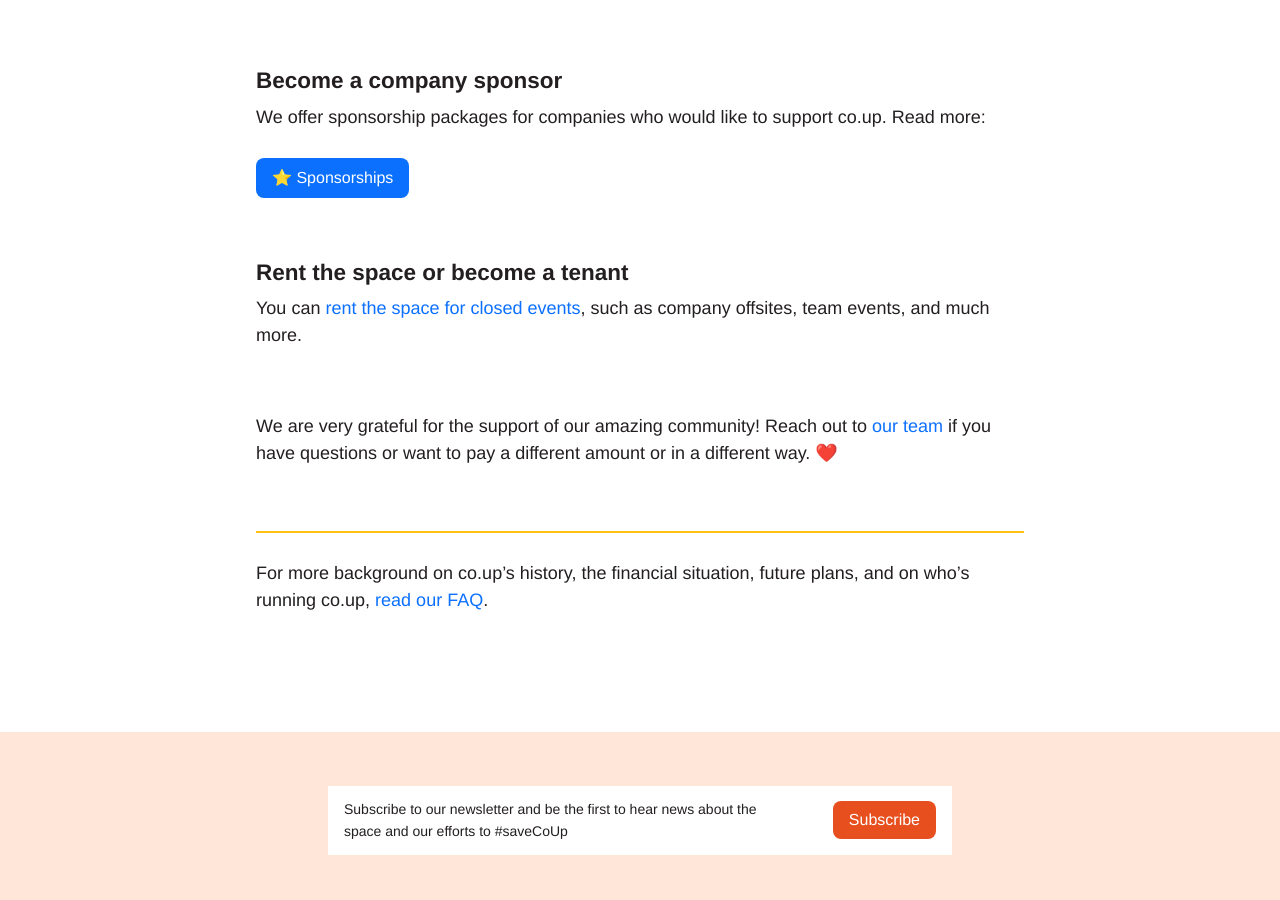
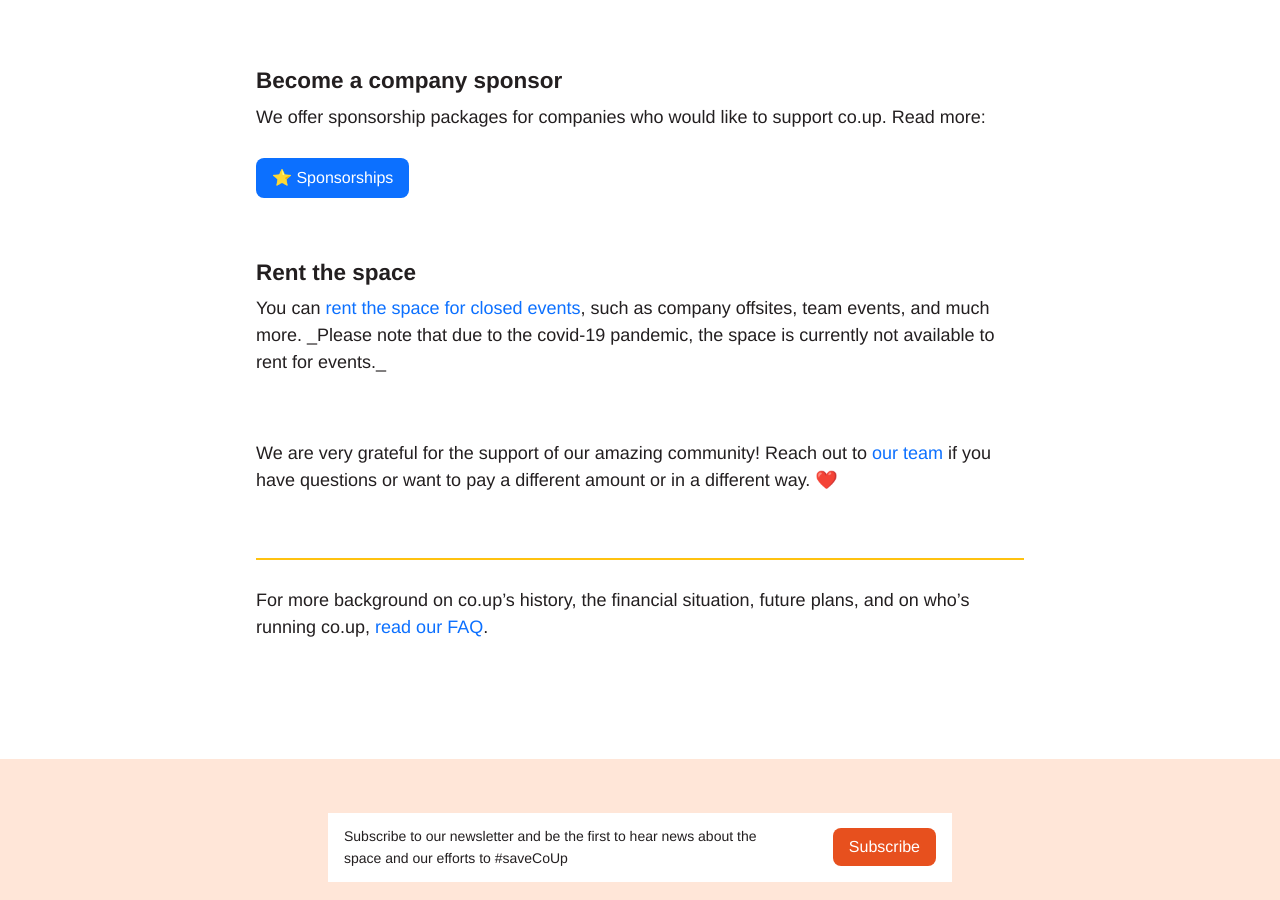
Before and after one commit to co-up/co-up.de, a Jekyll site: the page built from support-us.html, in a window 1280 px wide and 900 px high, scrolled down 1112 px. Built offline with Jekyll 4.4.1, drawn with Linux system fonts in a browser that asks for light colours.

Commit message:
added disclaimer on renting during covid + removed tenant reference

```diff
--- a/support-us.html
+++ b/support-us.html
@@ -67,9 +67,9 @@ description:  In order for us to offer our space to the community, we need peopl
 
 <section class="support-section">
 
-  <h3>Rent the space or become a tenant</h3>
+  <h3>Rent the space</h3>
 
-  <p>You can <a href="/rent-space"> rent the space for closed events</a>, such as company offsites, team events, and much more.</p>
+  <p>You can <a href="/rent-space"> rent the space for closed events</a>, such as company offsites, team events, and much more. _Please note that due to the covid-19 pandemic, the space is currently not available to rent for events._</p>
 </section>
 
 <section class="support-section">
```
